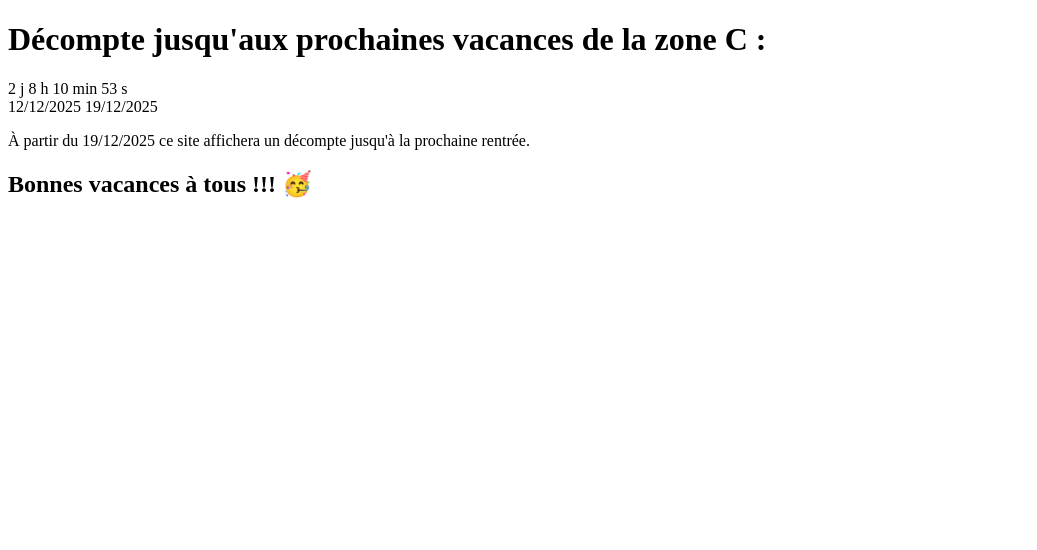
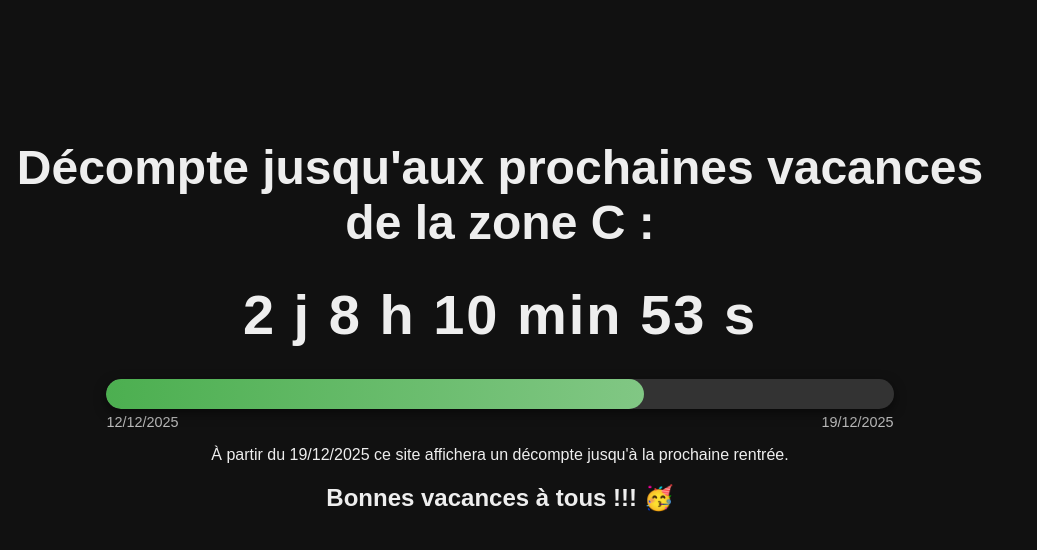
Before and after one commit to moi34567/Decompte-rentr-e, a plain HTML site: page Index.html in a window 1280 px wide. Shown: the whole page, without its empty margins (0-1037 px from the left). Drawn offline with Linux system fonts and the light colour scheme.

Commit message:
Update style.css

```diff
--- a/style.css
+++ b/style.css
@@ -2,3 +2,75 @@ html{
   max-width: 1000px;
   max-height: 150px;
 }
+
+    body {
+      background-color: #111; /* Fond sombre */
+      color: #eee; /* Texte clair */
+      font-family: Arial, sans-serif;
+      text-align: center;
+      padding-top: 10%;
+    }
+
+    h1 {
+      font-size: 3rem;
+      margin-bottom: 2rem;
+    }
+
+    .counter {
+      font-size: 3.5rem;
+      font-weight: bold;
+      letter-spacing: 2px;
+      margin-bottom: 2rem;
+    }
+
+    .btn-progress {
+      display: inline-block;
+      padding: 16px 32px; /* Plus grand */
+      font-size: 1.4rem;
+      font-weight: bold;
+      color: #111;
+      background: #4CAF50; /* Vert vif */
+      border: none;
+      border-radius: 12px;
+      text-decoration: none;
+      transition: 0.3s ease;
+      box-shadow: 0 4px 12px rgba(0,0,0,0.5); /* Relief */
+    }
+
+    .btn-progress:hover {
+      background: #45a049; /* Vert un peu plus foncé */
+      transform: scale(1.05); /* Effet zoom */
+      box-shadow: 0 6px 16px rgba(0,0,0,0.7);
+    }
+
+    .tenor-gif-embed {
+      max-width: 250px; /* pas trop grand */
+      margin: 20px auto;
+    }
+    #progress-bar-container {
+      width: 80%;
+      height: 30px;
+      background: #333;
+      border-radius: 15px;
+      margin: 20px auto 5px auto; /* petit espace en bas */
+      overflow: hidden;
+      box-shadow: 0 4px 12px rgba(0,0,0,0.5);
+      position: relative;
+    }
+
+    #progress-bar {
+      height: 100%;
+      width: 0%;
+      background: linear-gradient(90deg, #4CAF50, #81C784);
+      border-radius: 15px;
+      transition: width 0.5s ease;
+    }
+
+    .progress-dates {
+      width: 80%;
+      margin: 0 auto 15px auto;
+      display: flex;
+      justify-content: space-between;
+      font-size: 0.9rem;
+      color: #bbb;
+    }
```
